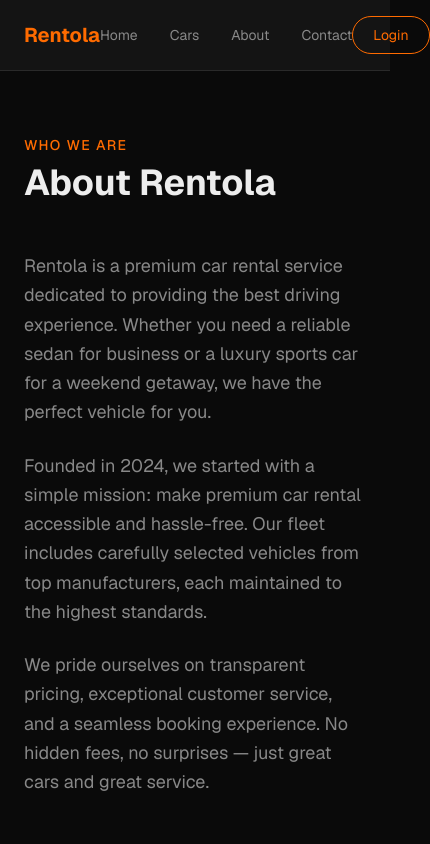
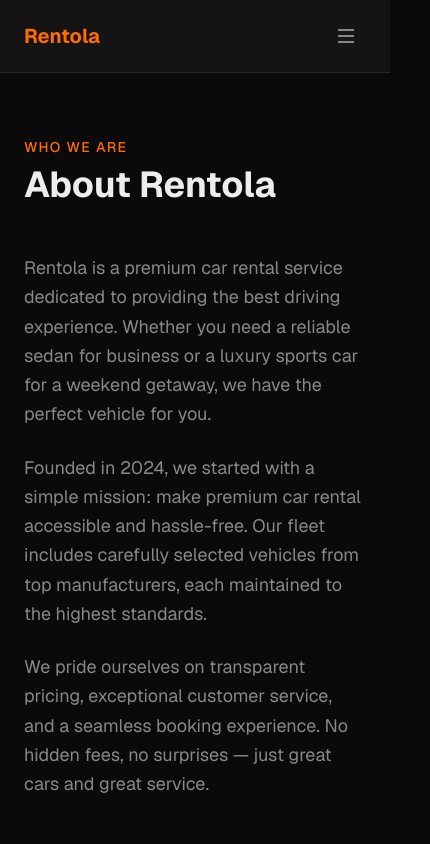
Before and after one commit to AlexK120620003/car-rental-portfolio-app, a Next.js app: page /about in a window 390 px wide. Shown: the top 844 px of the page, 430 px wide, since content can reach past the window. Built offline with nearby package versions, Linux system fonts and the light colour scheme.

Commit message:
responsive header, next/image, metadata API

```diff
--- a/app/about/page.tsx
+++ b/app/about/page.tsx
@@ -1,3 +1,9 @@
+import type { Metadata } from 'next';
+export const metadata: Metadata = {
+  title: 'About - Rentola',
+  description: 'Learn more about our fleet',
+};
+
 export default function AboutPage() {
   return (
     <section className='bg-background py-16'>
--- a/app/cars/[id]/page.tsx
+++ b/app/cars/[id]/page.tsx
@@ -1,8 +1,27 @@
 import { getCarById } from '@/app/lib/cars';
 import { notFound } from 'next/navigation';
 import BookingCalculator from '@/app/components/BookingCalculator';
+import Image from 'next/image';
+import type { Metadata } from 'next';
+
 interface СarPageProps {
   params: Promise<{ id: string }>;
+}
+
+export async function generateMetadata({
+  params,
+}: СarPageProps): Promise<Metadata> {
+  const { id } = await params;
+  const car = await getCarById(id);
+
+  if (!car) {
+    return { title: 'Car not found' };
+  }
+
+  return {
+    title: `${car.brand} ${car.model} - Rentola`,
+    description: car.description,
+  };
 }
 
 export default async function CarPage({ params }: СarPageProps) {
@@ -18,11 +37,14 @@ export default async function CarPage({ params }: СarPageProps) {
       <div className='mx-auto max-w-7xl px-6'>
         <div className='grid gap-12 lg:grid-cols-2'>
           {/* Car image */}
-          <div className='overflow-hidden rounded-2xl'>
-            <img
+          <div className='relative aspect-[16/10] w-full overflow-hidden bg-background'>
+            <Image
               src={car.image}
               alt={`${car.brand} ${car.model}`}
-              className='h-full w-full object-cover'
+              fill
+              priority
+              sizes='(min-width: 1024px) 50vw, 100vw'
+              className='object-cover'
             />
           </div>
 
--- a/app/components/Header.tsx
+++ b/app/components/Header.tsx
@@ -1,3 +1,6 @@
+'use client';
+
+import { useState } from 'react';
 import Link from 'next/link';
 
 const navLinks = [
@@ -8,14 +11,22 @@ const navLinks = [
 ];
 
 export default function Header() {
+  const [isOpen, setIsOpen] = useState(false);
+
+  const closeMenu = () => setIsOpen(false);
+
   return (
     <header className='bg-surface border-b border-border'>
       <nav className='mx-auto flex max-w-7xl items-center justify-between px-6 py-4'>
-        <Link href='/' className='text-xl font-bold text-accent'>
+        <Link
+          href='/'
+          onClick={closeMenu}
+          className='text-xl font-bold text-accent'
+        >
           Rentola
         </Link>
 
-        <div className='flex items-center gap-8'>
+        <div className='hidden items-center gap-8 md:flex'>
           {navLinks.map(link => (
             <Link
               key={link.href}
@@ -29,11 +40,74 @@ export default function Header() {
 
         <Link
           href='/login'
-          className='rounded-full border border-accent px-5 py-2 text-sm text-accent transition-colors hover:bg-accent hover:text-white'
+          className='hidden rounded-full border border-accent px-5 py-2 text-sm text-accent transition-colors hover:bg-accent hover:text-white md:inline-flex'
         >
           Login
         </Link>
+
+        <button
+          type='button'
+          className='rounded-md p-2 text-muted transition-colors hover:bg-accent/10 hover:text-foreground md:hidden'
+          onClick={() => setIsOpen(prev => !prev)}
+          aria-expanded={isOpen}
+          aria-controls='mobile-menu'
+          aria-label={isOpen ? 'Close menu' : 'Open menu'}
+        >
+          {isOpen ? (
+            <svg
+              xmlns='http://www.w3.org/2000/svg'
+              viewBox='0 0 24 24'
+              fill='none'
+              stroke='currentColor'
+              strokeWidth='2'
+              className='h-6 w-6'
+              aria-hidden='true'
+            >
+              <path d='M6 6l12 12M18 6l-12 12' />
+            </svg>
+          ) : (
+            <svg
+              xmlns='http://www.w3.org/2000/svg'
+              viewBox='0 0 24 24'
+              fill='none'
+              stroke='currentColor'
+              strokeWidth='2'
+              className='h-6 w-6'
+              aria-hidden='true'
+            >
+              <path d='M4 6h16M4 12h16M4 18h16' />
+            </svg>
+          )}
+        </button>
       </nav>
+
+      {isOpen && (
+        <div
+          id='mobile-menu'
+          className='border-t border-border px-6 pb-6 pt-4 md:hidden'
+        >
+          <div className='flex flex-col gap-3'>
+            {navLinks.map(link => (
+              <Link
+                key={link.href}
+                href={link.href}
+                onClick={closeMenu}
+                className='text-sm text-muted transition-colors hover:text-foreground'
+              >
+                {link.label}
+              </Link>
+            ))}
+
+            <Link
+              href='/login'
+              onClick={closeMenu}
+              className='mt-2 inline-flex justify-center rounded-full border border-accent px-5 py-2 text-sm text-accent transition-colors hover:bg-accent hover:text-white'
+            >
+              Login
+            </Link>
+          </div>
+        </div>
+      )}
     </header>
   );
 }
--- a/app/contact/page.tsx
+++ b/app/contact/page.tsx
@@ -1,4 +1,10 @@
 import { submitContact } from '@/app/lib/actions';
+import type { Metadata } from 'next';
+
+export const metadata: Metadata = {
+  title: 'Contact-Us - Rentola',
+  description: 'Contact us for any problems',
+};
 
 export default function ContactPage() {
   return (
```
Also changed, not shown: 1 other file (tests, documents, lock files or other folders).
